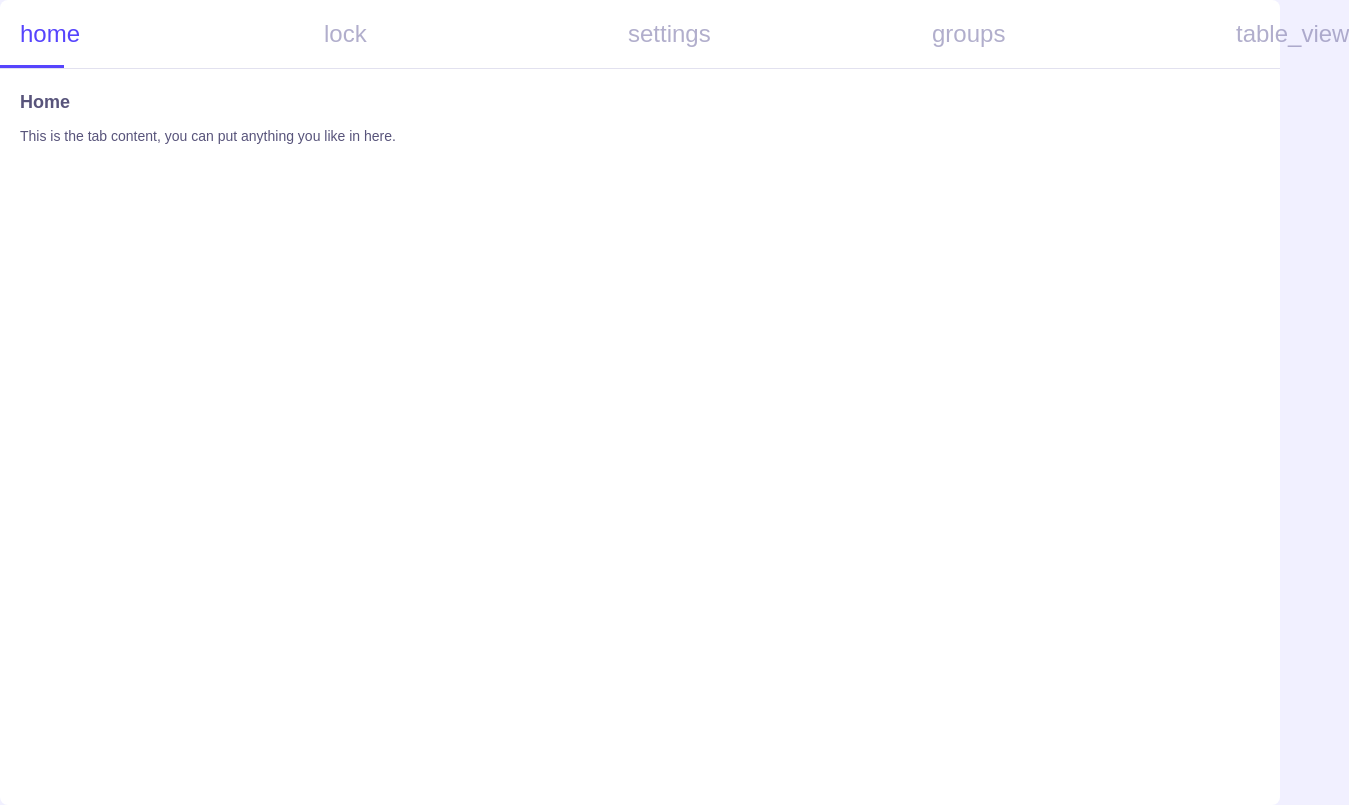
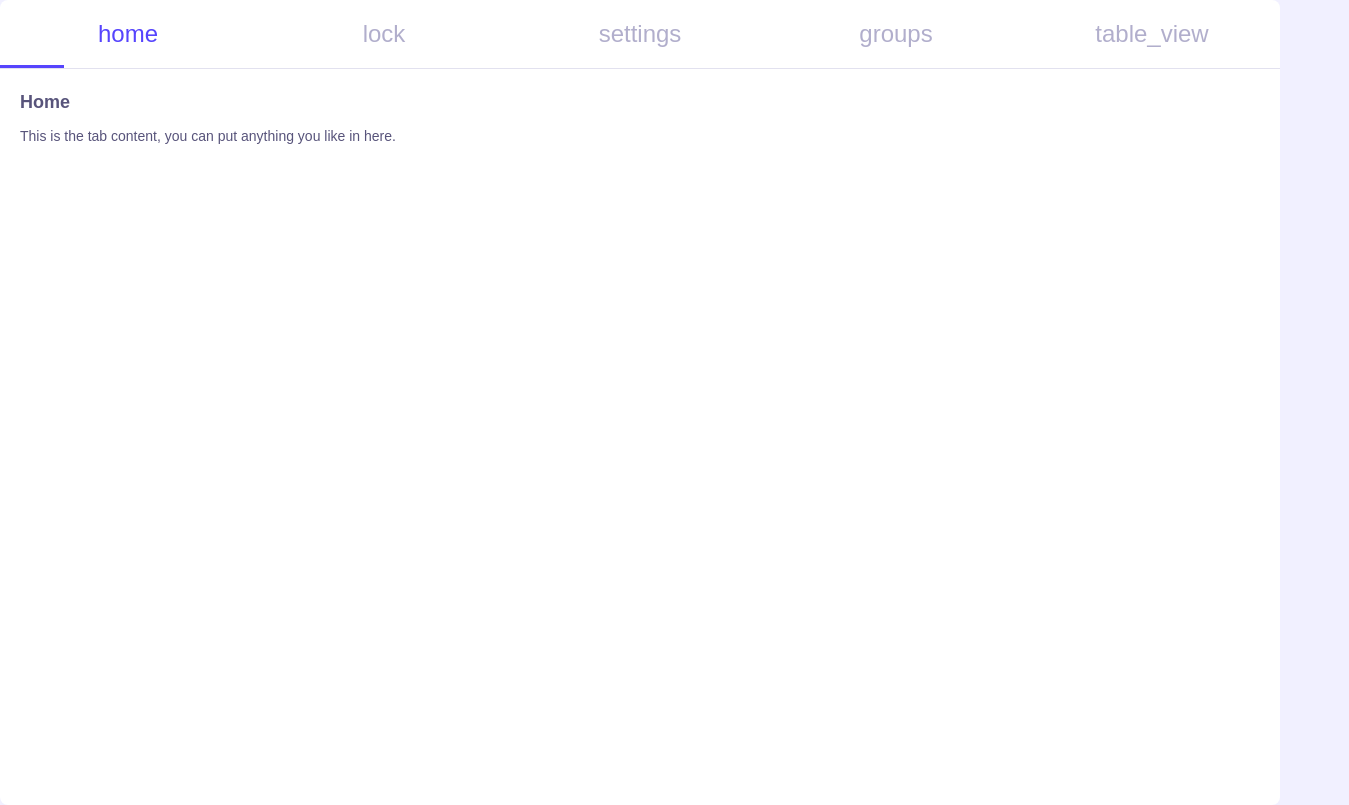
Before and after one commit to Marin303/react_portfolio, a React (Create React App) app: page / in a window 1280 px wide. Shown: the whole page, 1349 px wide, since content can reach past the window. Built offline with nearby package versions, Linux system fonts and the light colour scheme.

Commit message:
initial phase

```diff
--- a/src/App.css
+++ b/src/App.css
@@ -15,7 +15,7 @@ body,
 }
 
 body {
-  display: grid;
+  /* display: flex; */
   /* place-items: center; */
   margin: 0;
   font-family: "Euclid Circular A", "Poppins", sans-serif;
@@ -30,14 +30,9 @@ body {
   border-radius: 8px;
 }
 
-.widget > header {
-  position: relative;
-  display: flex;
-  justify-content: space-between;
-  border-bottom: 1px solid #e2e1ef;
-}
 
-.widget > header > button {
+
+.widget>header>button {
   padding: 20px;
   font-size: 15px;
   width: var(--button-width);
@@ -47,24 +42,27 @@ body {
   border: 0;
   font-size: 24px;
   transition: 0.3s;
+  flex: 1;
+  /*new added*/
 }
 
-.widget > header > button:not(.active) {
+.widget>header>button:not(.active) {
   opacity: 0.7;
 }
 
-.widget > header > button:hover:not(.active) {
+.widget>header>button:hover:not(.active) {
   opacity: 1;
 }
 
-.widget > header > button.active {
+.widget>header>button.active {
   color: var(--color-primary);
 }
 
 .content {
   position: relative;
   overflow: hidden;
-  height: 92vh;                    /* had to fix to responsive*/
+  height: 92vh;
+  /* had to fix to responsive*/
 
 }
 
@@ -72,8 +70,8 @@ body {
   position: absolute;
   top: 0;
   left: 0;
-  display: flex;
-  align-items: center;
+
+  /* align-items: center; */
   width: calc(var(--tab-width) * 5);
   transition: 0.3s;
 }
@@ -81,17 +79,19 @@ body {
 
 
 h2 {
+
   margin: 0 0 10px;
   font-size: 18px;
   font-weight: 600;
 }
 
 p {
+
   margin: 0;
   font-size: 14px;
 }
 
-.content-inner > div {
+.content-inner>div {
   width: inherit;
   padding: 20px;
   display: block;
@@ -107,3 +107,10 @@ p {
   background: var(--color-primary);
   transition: 0.2s;
 }
+
+.widget>header {
+  display: flex;
+  position: relative;
+  width: 100%;
+  border-bottom: 1px solid #e2e1ef;
+}
--- a/src/App.jsx
+++ b/src/App.jsx
@@ -1,9 +1,9 @@
-import './App.css';
-
+import "./App.css";
+import Chat from "./Components/Chat";
 import { useState } from "react";
 
-/* const buttonWidth = 64; */
-/* const tabWidth = 300; */
+/*  const buttonWidth = 64;
+ const tabWidth = 300;   */
 const tabHeaders = ["home", "lock", "settings", "groups", "table_view"];
 /* const tabContent = [];*/
 const App = () => {
@@ -17,7 +17,6 @@ const App = () => {
             onClick={() => setActiveIndex(index)}
             key={tab}
             className={`material-symbols-outlined ${
-
               activeIndex === index ? "active" : ""
             }`}
           >
@@ -26,22 +25,17 @@ const App = () => {
         ))}
         <div
           className="underline"
-         /*  style={{
-            translate: `${activeIndex ? activeIndex * buttonWidth : 0}px 0`,
-          }} */
+          /* style={{
+    transform: `translateX(${activeIndex * buttonWidth}px)`,
+    width: `${buttonWidth}px`
+  }} */
         ></div>
       </header>
 
       <div className="content">
-        <div
-          className="content-inner"
-          >
-          <div style={{ display: activeIndex === 0 ? "block" : "none" }}>
-            <h2>Home</h2>
-            <p>
-              This is the tab content, you can put anything you like in here.
-            </p>
-          </div>
+        <div className="content-inner">
+          <Chat isActive={activeIndex === 0} />
+
           <div style={{ display: activeIndex === 1 ? "block" : "none" }}>
             <h2>Account</h2>
             <p>
@@ -72,5 +66,4 @@ const App = () => {
   );
 };
 
-
 export default App;
--- /dev/null
+++ b/src/Components/Chat.jsx
@@ -0,0 +1,16 @@
+import React from "react";
+
+
+const Chat = ({ isActive }) => {
+  if (!isActive) {
+    return null;
+  }
+  return (
+    <div>
+      <h2>Home</h2>
+      <p>This is the tab content, you can put anything you like in here.</p>
+    </div>
+  );
+};
+
+export default Chat;
```
